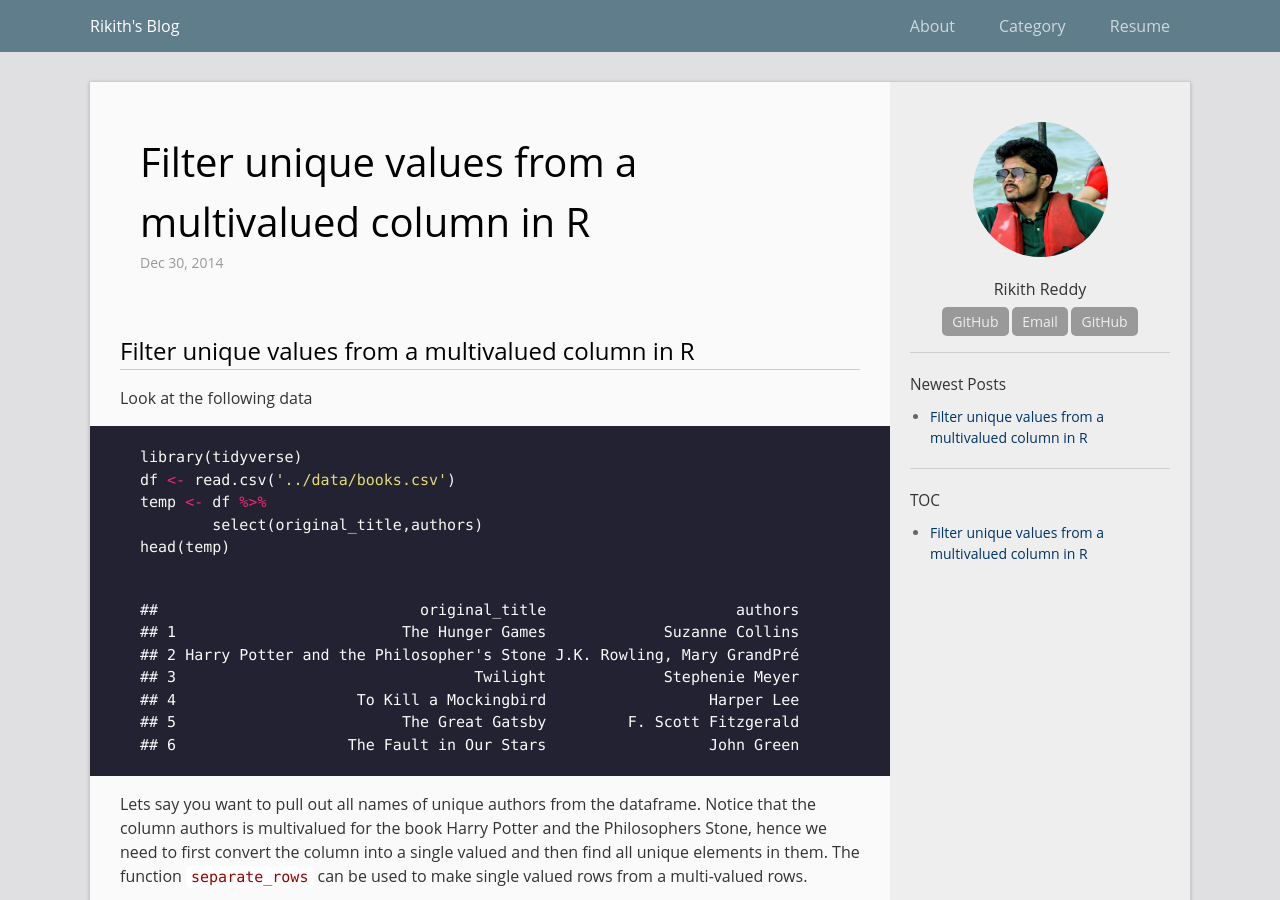
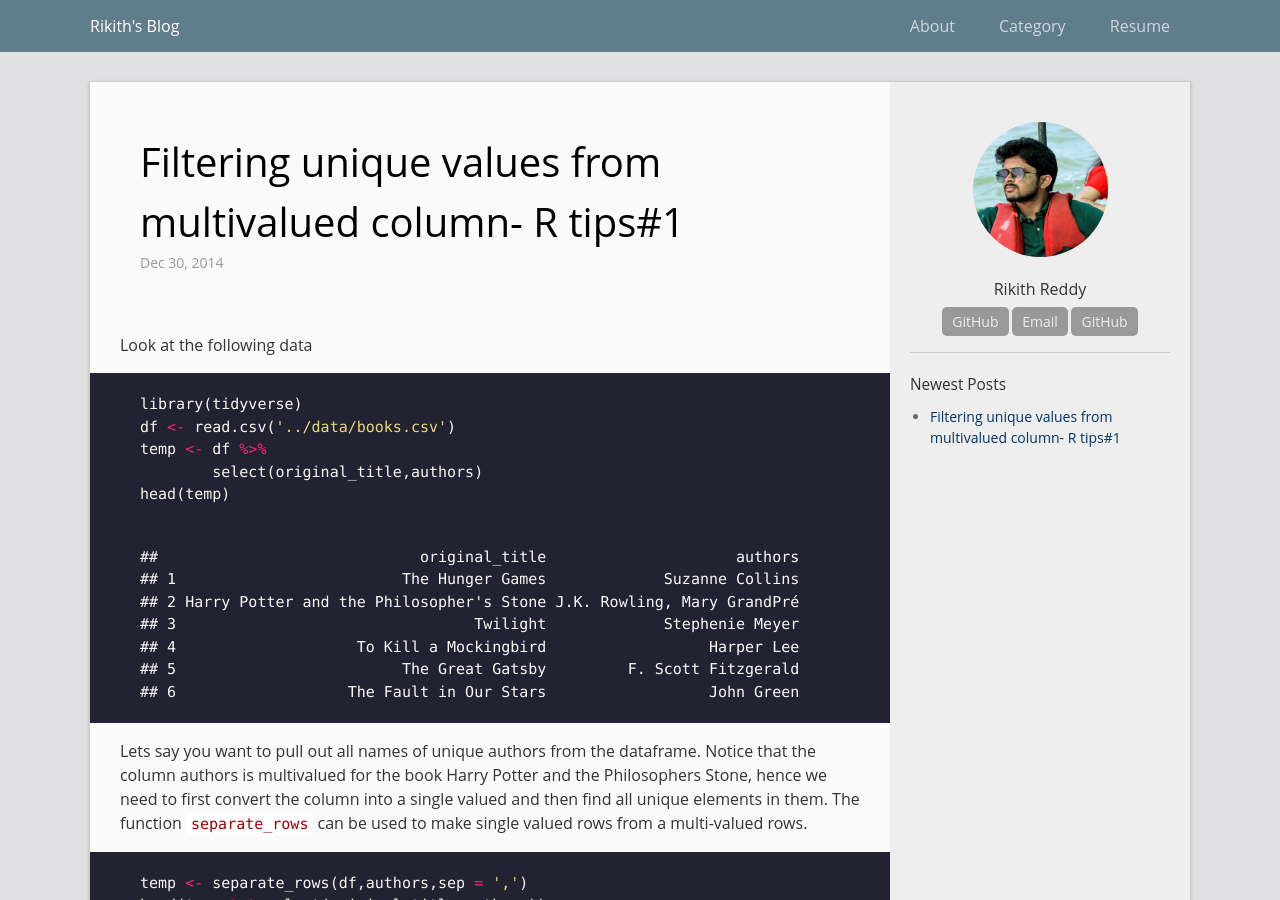
Before and after one commit to rikithreddy/rikithreddy.github.io, a Jekyll site: the page built from _posts/2018-12-09-R-tips-1.md, in a window 1280 px wide and 900 px high. Built offline with Jekyll 4.4.1, drawn with Linux system fonts in a browser that asks for light colours.

Commit message:
Changed title post

````diff
--- a/_posts/2018-12-09-R-tips-1.md
+++ b/_posts/2018-12-09-R-tips-1.md
@@ -1,13 +1,11 @@
 ---
 layout: post
-title:  "Filter unique values from a multivalued column in R"
+title:  "Filtering unique values from multivalued column- R tips#1"
 date:   2014-12-30 09:00:13
 categories: R
 permalink: /R/tips1
 ---
 
-Filter unique values from a multivalued column in R
-===================================================
 
 Look at the following data
 
@@ -20,6 +18,8 @@ head(temp)
 ```
 
 
+
+
     ##                             original_title                     authors
     ## 1                         The Hunger Games             Suzanne Collins
     ## 2 Harry Potter and the Philosopher's Stone J.K. Rowling, Mary GrandPré
@@ -27,6 +27,12 @@ head(temp)
     ## 4                    To Kill a Mockingbird                  Harper Lee
     ## 5                         The Great Gatsby         F. Scott Fitzgerald
     ## 6                   The Fault in Our Stars                  John Green
+
+
+
+
+
+
 
 Lets say you want to pull out all names of unique authors from the dataframe. Notice that the column authors is multivalued for the book Harry Potter and the Philosophers Stone, hence we need to first convert the column into a single valued and then find all unique elements in them. The function `separate_rows` can be used to make single valued rows from a multi-valued rows.
 
````
